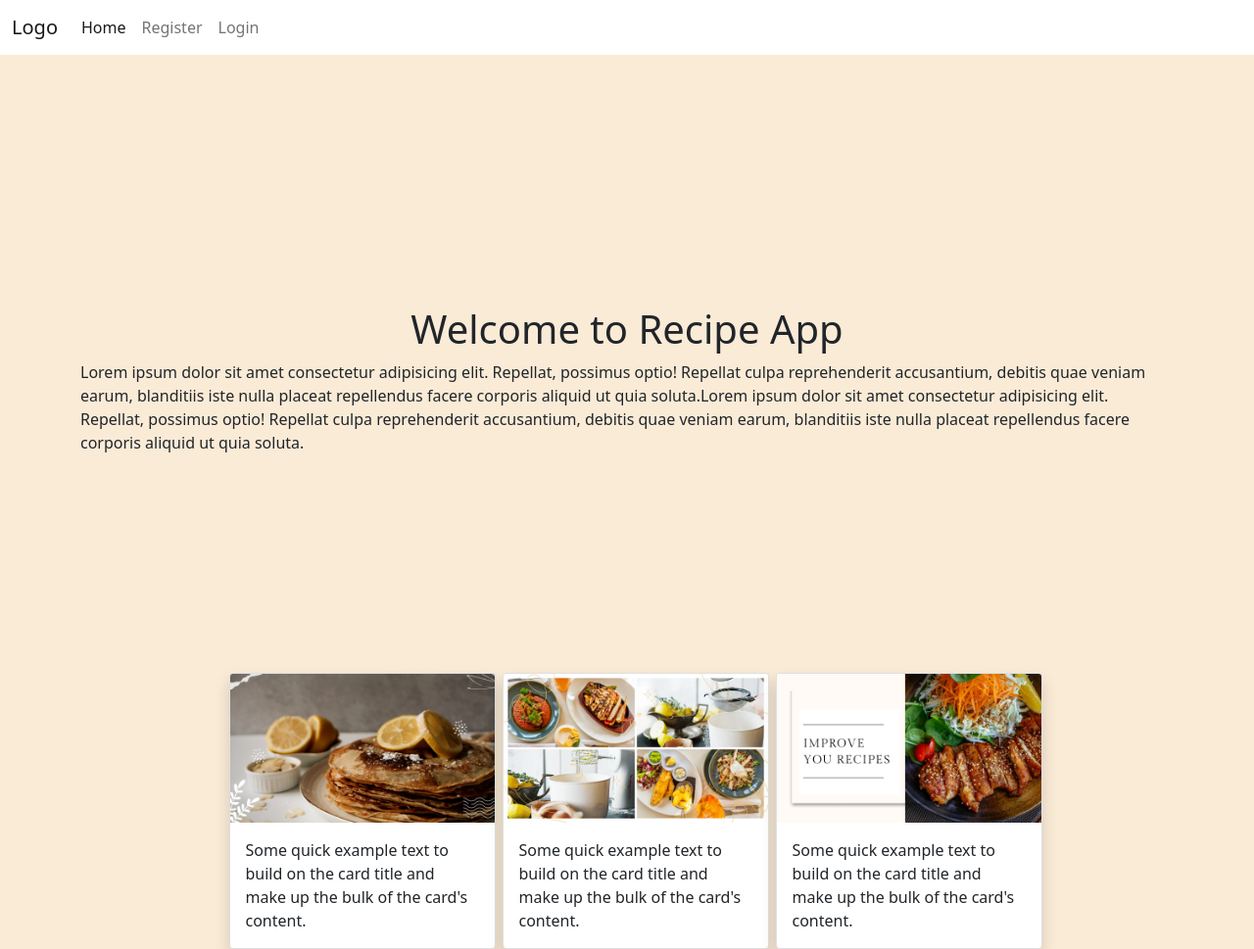
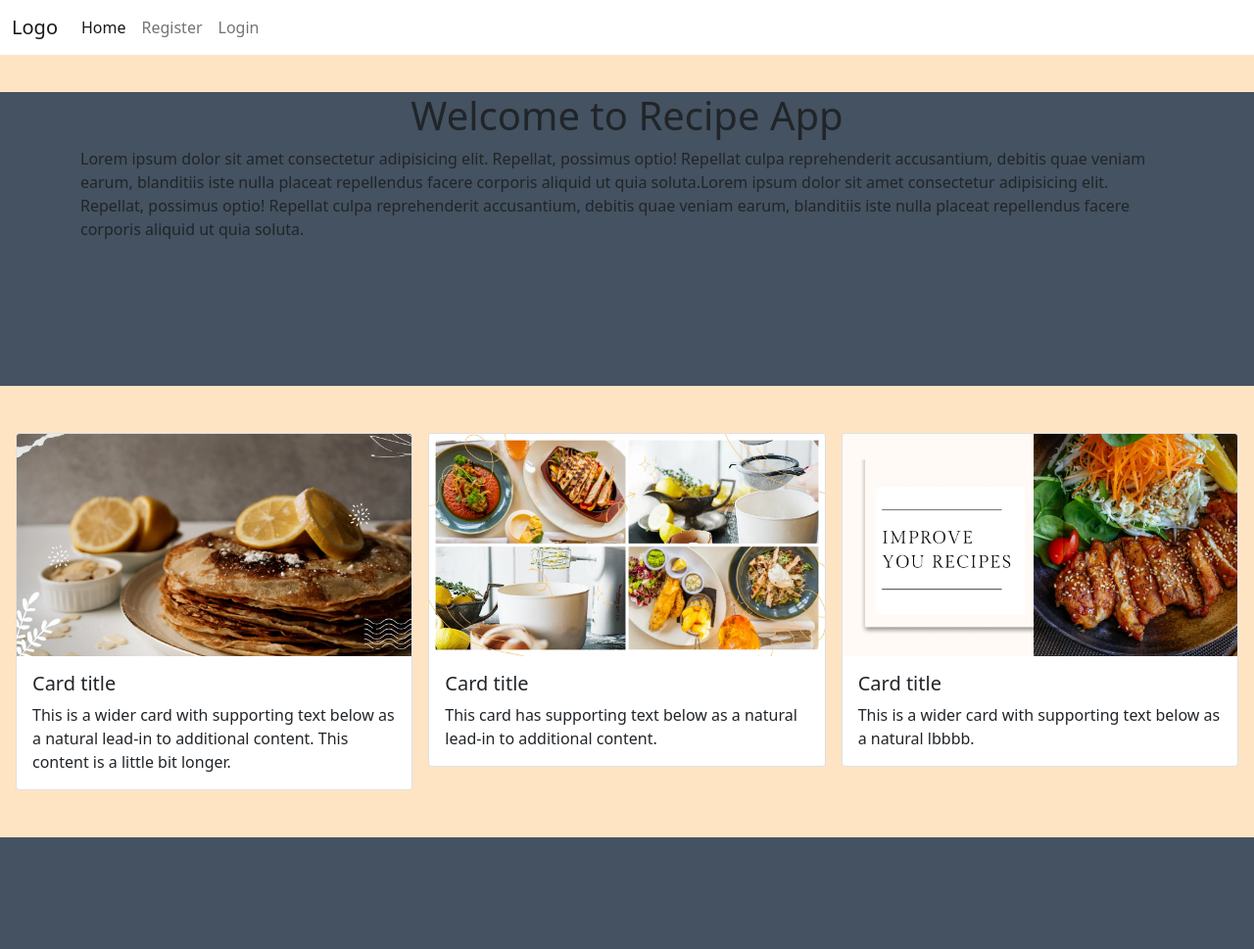
Before and after one commit to Aliona83/project4--test, a Django app: page / in a window 1280 px wide. Shown: the whole page at 98% size. After the commit the page ends 855 px from the top, so only its background shows below. Run offline with Django 3.2, Linux system fonts and the light colour scheme.

Commit message:
Resize cards for home page

```diff
--- a/static/css/style.css
+++ b/static/css/style.css
@@ -1,13 +1,16 @@
-body {
-    background-color: antiquewhite;
+
+ body {
+    background-color: bisque;
 }
 .container{
-    margin-top: 20%;
+    margin-top: 3%;
+}
 
-}
-.jambotron {
-    background-image: url('/static/images/jumbotron.webp');
+#jumbotron {
+    background-color: #445261;
+    background-repeat: no-repeat;
     background-size: cover;
+    height: 300px;
 }
 .card-shadow {
     background-color: bisque;
--- a/templates/base.html
+++ b/templates/base.html
@@ -1,4 +1,4 @@
-
+{% load static %}
 <!DOCTYPE html>
 <html class="h-100">
 <head>
@@ -15,7 +15,7 @@
     <script src="https://cdn.jsdelivr.net/npm/bootstrap@5.0.1/dist/js/bootstrap.bundle.min.js"
         integrity="sha384-gtEjrD/SeCtmISkJkNUaaKMoLD0//ElJ19smozuHV6z3Iehds+3Ulb9Bn9Plx0x4" crossorigin="anonymous">
     </script>
-     {% load static %}
+
     <link rel="stylesheet" href="{% static 'css/style.css' %}">
 
     <title>Recipe App</title>
--- a/templates/home.html
+++ b/templates/home.html
@@ -1,37 +1,40 @@
 {% extends "base.html" %}
-
 
 {% block content %}
 
+<div class="jumbotron jumbotron-fliud" id="jumbotron">
   <div class="container">
-  <div class="jumbotron">
     <h1 class="text-center">Welcome to Recipe App</h1>
     <p>Lorem ipsum dolor sit amet consectetur adipisicing elit. Repellat, possimus optio! Repellat culpa reprehenderit accusantium, debitis quae veniam earum, blanditiis iste nulla placeat repellendus facere corporis aliquid ut quia soluta.Lorem ipsum dolor sit amet consectetur adipisicing elit. Repellat, possimus optio! Repellat culpa reprehenderit accusantium, debitis quae veniam earum, blanditiis iste nulla placeat repellendus facere corporis aliquid ut quia soluta.</p>
   </div>
+</div>
 
-    <div class="container">
-        <div class="row justify-content-center">
-          <div class="col-md-3">
-            <div class="card shadow" style="width: 17rem;">
-            <img src="/static/images/card1.webp" class="card-img-top" alt="...">
+
+<div class="row px-3 py-5 g-3">
+  <div class="col-md-4 col-6">
+    <div class="card">
+      <img src="../static/images/card1.webp" class="card-img-top" alt="...">
       <div class="card-body">
-              <p class="card-text">Some quick example text to build on the card title and make up the bulk of the card's content.</p>
+        <h5 class="card-title">Card title</h5>
+        <p class="card-text">This is a wider card with supporting text below as a natural lead-in to additional content. This content is a little bit longer.</p>
       </div>
     </div>
   </div>
-         <div class="col-md-3">
-            <div class="card shadow" style="width: 17rem;">
-              <img src="/static/images/card2.webp" class="card-img-top" alt="...">
+  <div class="col-md-4 col-6">
+    <div class="card">
+      <img src="../static/images/card2.webp" class="card-img-top" alt="...">
       <div class="card-body">
-                <p class="card-text">Some quick example text to build on the card title and make up the bulk of the card's content.</p>
+        <h5 class="card-title">Card title</h5>
+        <p class="card-text">This card has supporting text below as a natural lead-in to additional content.</p>
       </div>
     </div>
   </div>
-            <div class="col-md-3">
-              <div class="card shadow" style="width: 17rem;">
-                <img src="/static/images/card3.webp" class="card-img-top" alt="...">
+  <div class="col-md-4 col-6">
+    <div class="card">
+      <img src="../static/images/card3.webp" class="card-img-top" alt="...">
       <div class="card-body">
-                  <p class="card-text">Some quick example text to build on the card title and make up the bulk of the card's content.</p>
+        <h5 class="card-title">Card title</h5>
+        <p class="card-text">This is a wider card with supporting text below as a natural lbbbb.</p>
       </div>
     </div>
   </div>
```
Also changed, not shown: static/images/Yellow Indian Food Mutton Biryani YouTube Thumbnail.png (deleted), static/images/jumbotron.webp (deleted). Lines whose indentation alone changed are shown as unchanged.
